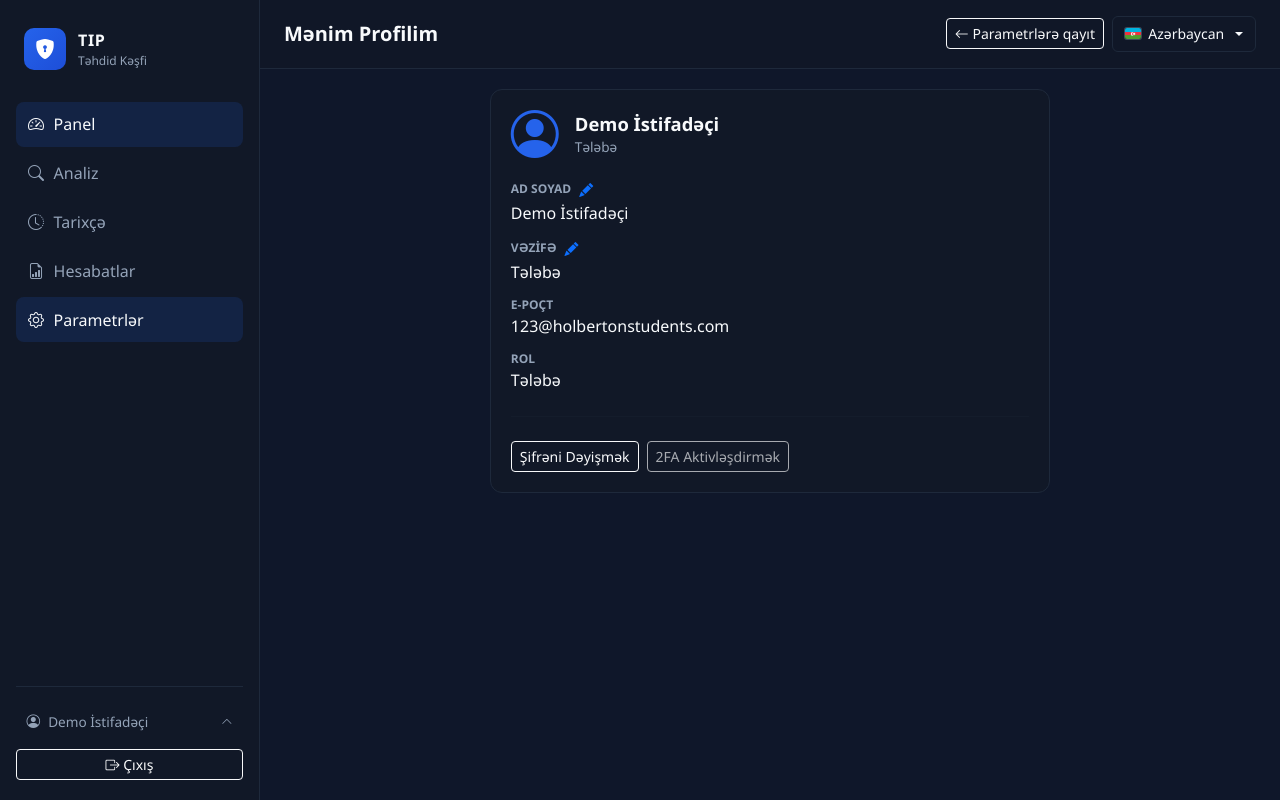
After one commit to eLmincfrLu/T--3, a Flask app: page /profile in a window 1280 px wide. The commit adds this page. Run offline with Flask 3, Linux system fonts and the light colour scheme; a user stored in the database is signed in.

Commit message:
my profile daxil coxlu deyisiklik

```diff
--- a/app/i18n/translations.py
+++ b/app/i18n/translations.py
@@ -6,6 +6,7 @@ TRANSLATIONS = {
         "nav.history": "Tarixçə",
         "nav.reports": "Hesabatlar",
         "nav.settings": "Parametrlər",
+        "nav.my_profile": "Mənim Profilim",
         "nav.logout": "Çıxış",
         "brand.sub": "Təhdid Kəşfi",
         # Common
@@ -197,6 +198,8 @@ TRANSLATIONS = {
         # Settings
         "settings.heading": "Parametrlər",
         "settings.user_info": "İstifadəçi Məlumatları",
+        "settings.my_profile": "Mənim Profilim",
+        "profile.heading": "Mənim Profilim",
         "settings.full_name": "Ad Soyad",
         "settings.position": "Vəzifə",
         "settings.edit_profile": "Redaktə et",
@@ -240,6 +243,7 @@ TRANSLATIONS = {
         "nav.history": "History",
         "nav.reports": "Reports",
         "nav.settings": "Settings",
+        "nav.my_profile": "My Profile",
         "nav.logout": "Logout",
         "brand.sub": "Threat Intel",
         "common.target": "Target",
@@ -421,6 +425,8 @@ TRANSLATIONS = {
         "result.view_history": "View History",
         "settings.heading": "Settings",
         "settings.user_info": "User Information",
+        "settings.my_profile": "My Profile",
+        "profile.heading": "My Profile",
         "settings.full_name": "Full Name",
         "settings.position": "Position",
         "settings.edit_profile": "Edit",
@@ -463,6 +469,7 @@ TRANSLATIONS = {
         "nav.history": "История",
         "nav.reports": "Отчёты",
         "nav.settings": "Настройки",
+        "nav.my_profile": "Мой профиль",
         "nav.logout": "Выход",
         "brand.sub": "Threat Intel",
         "common.target": "Цель",
@@ -644,6 +651,8 @@ TRANSLATIONS = {
         "result.view_history": "Посмотреть историю",
         "settings.heading": "Настройки",
         "settings.user_info": "Данные пользователя",
+        "settings.my_profile": "Мой профиль",
+        "profile.heading": "Мой профиль",
         "settings.full_name": "ФИО",
         "settings.position": "Должность",
         "settings.edit_profile": "Редактировать",
--- a/app/routes/dashboard_routes.py
+++ b/app/routes/dashboard_routes.py
@@ -89,6 +89,12 @@ def settings():
     return render_template("settings.html")
 
 
+@dashboard_bp.route("/profile")
+@login_required
+def profile():
+    return render_template("profile.html")
+
+
 @dashboard_bp.route("/settings/update-profile", methods=["POST"])
 @login_required
 def update_profile_page():
@@ -100,7 +106,7 @@ def update_profile_page():
         flash(err, "danger")
     else:
         flash(translate(locale, "settings.profile_updated"), "success")
-    return redirect(url_for("dashboard.settings"))
+    return redirect(url_for("dashboard.profile"))
 
 
 @dashboard_bp.route("/settings/change-password", methods=["GET", "POST"])
@@ -119,5 +125,5 @@ def change_password_page():
                 flash(err, "danger")
             else:
                 flash(translate(locale, "settings.password_changed"), "success")
-                return redirect(url_for("dashboard.settings"))
+                return redirect(url_for("dashboard.profile"))
     return render_template("change_password.html")
--- a/app/static/css/style.css
+++ b/app/static/css/style.css
@@ -95,6 +95,108 @@ body.app-body {
   display: flex;
   align-items: center;
   gap: 0.5rem;
+  font-size: 0.85rem;
+  color: var(--muted);
+}
+
+.user-pill-btn {
+  background: transparent;
+  border: 1px solid transparent;
+  border-radius: 0.5rem;
+  padding: 0.5rem 0.6rem;
+  cursor: pointer;
+  transition: background 0.15s ease, border-color 0.15s ease;
+}
+
+.user-pill-btn:hover,
+.user-pill-btn:focus,
+.user-pill-btn[aria-expanded="true"] {
+  background: rgba(37, 99, 235, 0.12);
+  border-color: var(--border);
+  color: var(--text);
+}
+
+.user-pill-btn span.text-truncate {
+  max-width: 9.5rem;
+}
+
+.user-menu-caret {
+  font-size: 0.7rem;
+  transition: transform 0.15s ease;
+}
+
+.user-pill-btn[aria-expanded="true"] .user-menu-caret {
+  transform: rotate(180deg);
+}
+
+.user-menu-dropdown {
+  background: var(--card);
+  border-color: var(--border);
+  width: 100%;
+  min-width: 0;
+}
+
+.user-menu-dropdown .dropdown-item {
+  color: var(--text);
+  font-size: 0.875rem;
+  display: flex;
+  align-items: center;
+}
+
+.user-menu-dropdown .dropdown-item:hover,
+.user-menu-dropdown .dropdown-item:focus {
+  background: rgba(37, 99, 235, 0.15);
+  color: var(--text);
+}
+
+.user-menu-dropdown .dropdown-divider {
+  border-color: var(--border);
+}
+
+.profile-link-card {
+  display: block;
+  color: inherit;
+  transition: border-color 0.15s ease, transform 0.15s ease;
+}
+
+.profile-link-card:hover {
+  border-color: var(--primary);
+  transform: translateY(-1px);
+  color: inherit;
+}
+
+.profile-link-row {
+  display: flex;
+  align-items: center;
+  gap: 0.9rem;
+}
+
+.profile-link-icon {
+  font-size: 1.75rem;
+  color: var(--primary);
+  line-height: 1;
+}
+
+.profile-header {
+  display: flex;
+  align-items: center;
+  gap: 1rem;
+  margin-bottom: 1.25rem;
+}
+
+.profile-avatar {
+  font-size: 3rem;
+  color: var(--primary);
+  line-height: 1;
+}
+
+.profile-name {
+  font-size: 1.15rem;
+  font-weight: 700;
+  color: var(--text);
+}
+
+.profile-role {
   font-size: 0.85rem;
   color: var(--muted);
 }
--- a/app/templates/base.html
+++ b/app/templates/base.html
@@ -33,14 +33,24 @@
       <a class="nav-link {% if request.endpoint and 'reports' in request.endpoint %}active{% endif %}" href="{{ url_for('reports.index') }}">
         <i class="bi bi-file-earmark-bar-graph"></i> {{ t('nav.reports') }}
       </a>
-      <a class="nav-link {% if request.endpoint == 'dashboard.settings' %}active{% endif %}" href="{{ url_for('dashboard.settings') }}">
+      <a class="nav-link {% if request.endpoint in ('dashboard.settings', 'dashboard.profile', 'dashboard.change_password_page') %}active{% endif %}" href="{{ url_for('dashboard.settings') }}">
         <i class="bi bi-gear"></i> {{ t('nav.settings') }}
       </a>
     </nav>
     <div class="sidebar-footer">
-      <div class="user-pill">
-        <i class="bi bi-person-circle"></i>
-        <span class="text-truncate">{{ current_user.email }}</span>
+      <div class="dropup user-menu">
+        <button type="button" class="user-pill user-pill-btn w-100" id="userMenuToggle" data-bs-toggle="dropdown" aria-expanded="false">
+          <i class="bi bi-person-circle"></i>
+          <span class="text-truncate">{{ current_user.full_name }}</span>
+          <i class="bi bi-chevron-up user-menu-caret ms-auto"></i>
+        </button>
+        <ul class="dropdown-menu dropdown-menu-dark user-menu-dropdown" aria-labelledby="userMenuToggle">
+          <li><a class="dropdown-item" href="{{ url_for('dashboard.profile') }}"><i class="bi bi-person-badge me-2"></i>{{ t('nav.my_profile') }}</a></li>
+          <li><a class="dropdown-item" href="{{ url_for('dashboard.settings') }}"><i class="bi bi-gear me-2"></i>{{ t('nav.settings') }}</a></li>
+          <li><a class="dropdown-item" href="{{ url_for('reports.index') }}"><i class="bi bi-file-earmark-bar-graph me-2"></i>{{ t('nav.reports') }}</a></li>
+          <li><hr class="dropdown-divider"></li>
+          <li><a class="dropdown-item" href="{{ url_for('dashboard.change_password_page') }}"><i class="bi bi-shield-lock me-2"></i>{{ t('settings.change_password') }}</a></li>
+        </ul>
       </div>
       <a href="{{ url_for('auth.logout') }}" class="btn btn-sm btn-outline-light w-100 mt-2">
         <i class="bi bi-box-arrow-right"></i> {{ t('nav.logout') }}
--- a/app/templates/change_password.html
+++ b/app/templates/change_password.html
@@ -4,7 +4,7 @@
 {% block page_heading %}{{ t('settings.change_password') }}{% endblock %}
 
 {% block topbar_actions %}
-<a href="{{ url_for('dashboard.settings') }}" class="btn btn-sm btn-outline-light">
+<a href="{{ url_for('dashboard.profile') }}" class="btn btn-sm btn-outline-light">
   <i class="bi bi-arrow-left"></i> {{ t('settings.back') }}
 </a>
 {% include "partials/language_switcher.html" %}
@@ -36,7 +36,7 @@
         </div>
         <div class="d-flex gap-2">
           <button type="submit" class="btn btn-primary">{{ t('settings.save_password') }}</button>
-          <a href="{{ url_for('dashboard.settings') }}" class="btn btn-outline-light">{{ t('common.cancel') }}</a>
+          <a href="{{ url_for('dashboard.profile') }}" class="btn btn-outline-light">{{ t('common.cancel') }}</a>
         </div>
       </form>
     </div>
--- /dev/null
+++ b/app/templates/profile.html
@@ -0,0 +1,90 @@
+{% extends "base.html" %}
+{% block title %}{{ t('profile.heading') }} — {{ app_name }}{% endblock %}
+{% block page_heading %}{{ t('profile.heading') }}{% endblock %}
+
+{% block topbar_actions %}
+<a href="{{ url_for('dashboard.settings') }}" class="btn btn-sm btn-outline-light">
+  <i class="bi bi-arrow-left"></i> {{ t('settings.back') }}
+</a>
+{% include "partials/language_switcher.html" %}
+{% endblock %}
+
+{% block content %}
+<div class="row justify-content-center g-3">
+  <div class="col-lg-7">
+    <div class="panel-card">
+      <div class="profile-header">
+        <div class="profile-avatar"><i class="bi bi-person-circle"></i></div>
+        <div>
+          <div class="profile-name">{{ current_user.full_name }}</div>
+          <div class="profile-role">{{ current_user.position }}</div>
+        </div>
+      </div>
+      {% with messages = get_flashed_messages(with_categories=true) %}
+        {% if messages %}
+          {% for category, message in messages %}
+            <div class="alert alert-{{ category }} py-2">{{ message }}</div>
+          {% endfor %}
+        {% endif %}
+      {% endwith %}
+      <dl class="detail-list" id="profileView">
+        <dt>
+          {{ t('settings.full_name') }}
+          <button type="button" class="btn btn-sm btn-link p-0 ms-1 profile-edit-btn" data-target="full_name" aria-label="{{ t('settings.edit_profile') }}" title="{{ t('settings.edit_profile') }}">
+            <i class="bi bi-pencil-fill"></i>
+          </button>
+        </dt>
+        <dd>{{ current_user.full_name }}</dd>
+        <dt>
+          {{ t('settings.position') }}
+          <button type="button" class="btn btn-sm btn-link p-0 ms-1 profile-edit-btn" data-target="position" aria-label="{{ t('settings.edit_profile') }}" title="{{ t('settings.edit_profile') }}">
+            <i class="bi bi-pencil-fill"></i>
+          </button>
+        </dt>
+        <dd>{{ current_user.position }}</dd>
+        <dt>{{ t('settings.email') }}</dt><dd>{{ current_user.email }}</dd>
+        <dt>{{ t('settings.role') }}</dt><dd>{{ t('settings.role_student') }}</dd>
+      </dl>
+      <form method="post" action="{{ url_for('dashboard.update_profile_page') }}" id="profileEditForm" class="d-none">
+        <div class="mb-3">
+          <label class="form-label" for="full_name">{{ t('settings.full_name') }}</label>
+          <input type="text" class="form-control" id="full_name" name="full_name" value="{{ current_user.full_name }}" required>
+        </div>
+        <div class="mb-3">
+          <label class="form-label" for="position">{{ t('settings.position') }}</label>
+          <input type="text" class="form-control" id="position" name="position" value="{{ current_user.position }}" required>
+        </div>
+        <div class="d-flex gap-2">
+          <button type="submit" class="btn btn-primary btn-sm">{{ t('common.save') }}</button>
+          <button type="button" class="btn btn-outline-light btn-sm" id="profileEditCancel">{{ t('common.cancel') }}</button>
+        </div>
+      </form>
+      <hr class="my-4" style="border-color: var(--border);">
+      <div class="d-flex gap-2 flex-wrap">
+        <a href="{{ url_for('dashboard.change_password_page') }}" class="btn btn-outline-light btn-sm">{{ t('settings.change_password') }}</a>
+        <button class="btn btn-outline-light btn-sm" disabled>{{ t('settings.enable_2fa') }}</button>
+      </div>
+    </div>
+  </div>
+</div>
+{% endblock %}
+
+{% block extra_js %}
+<script>
+function openProfileEdit(focusField) {
+  document.getElementById('profileView')?.classList.add('d-none');
+  document.getElementById('profileEditForm')?.classList.remove('d-none');
+  if (focusField) document.getElementById(focusField)?.focus();
+}
+
+function closeProfileEdit() {
+  document.getElementById('profileEditForm')?.classList.add('d-none');
+  document.getElementById('profileView')?.classList.remove('d-none');
+}
+
+document.querySelectorAll('.profile-edit-btn').forEach((btn) => {
+  btn.addEventListener('click', () => openProfileEdit(btn.dataset.target));
+});
+document.getElementById('profileEditCancel')?.addEventListener('click', closeProfileEdit);
+</script>
+{% endblock %}
```
Also changed, not shown: app/templates/settings.html (+9 -57 lines).
